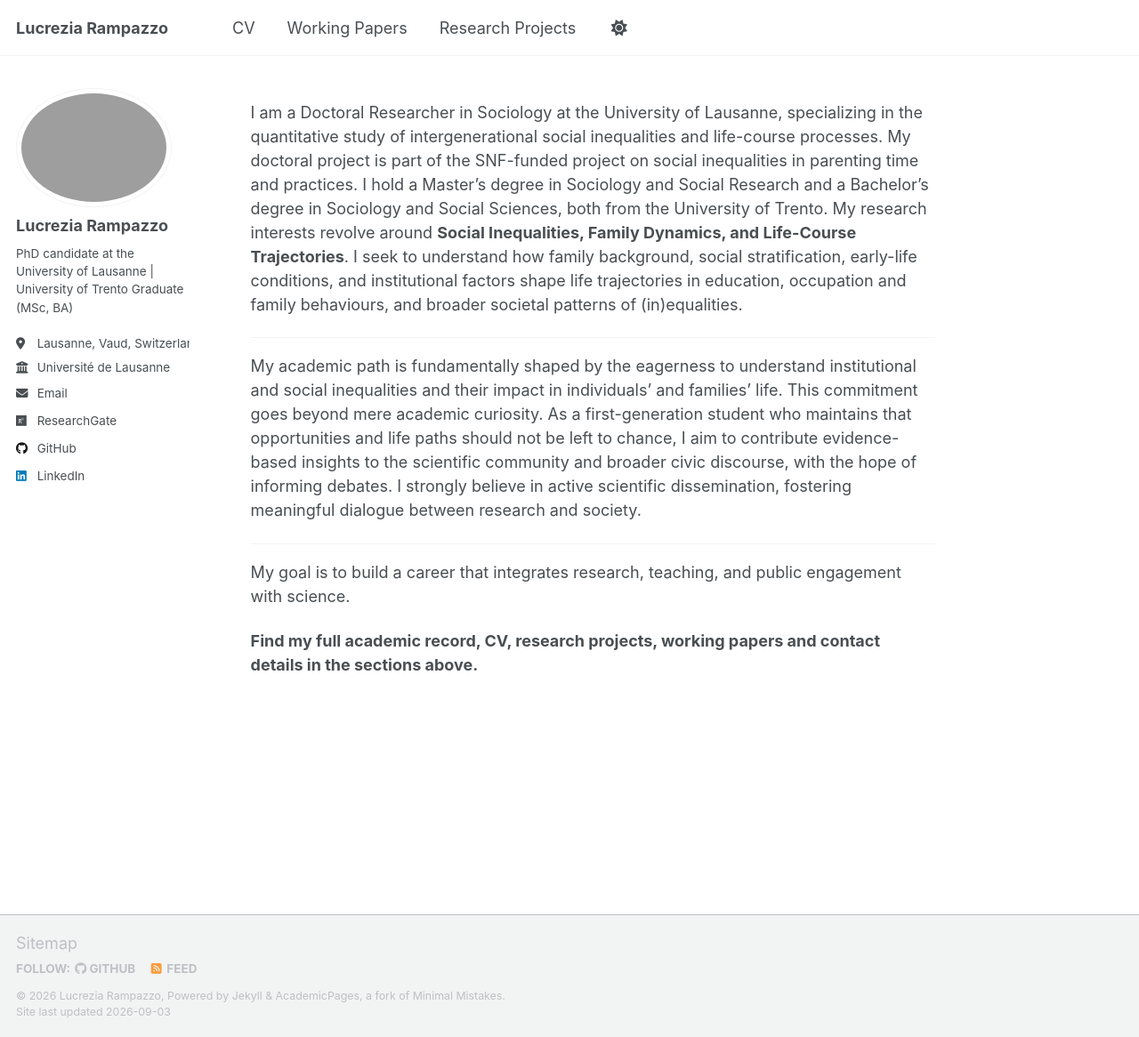
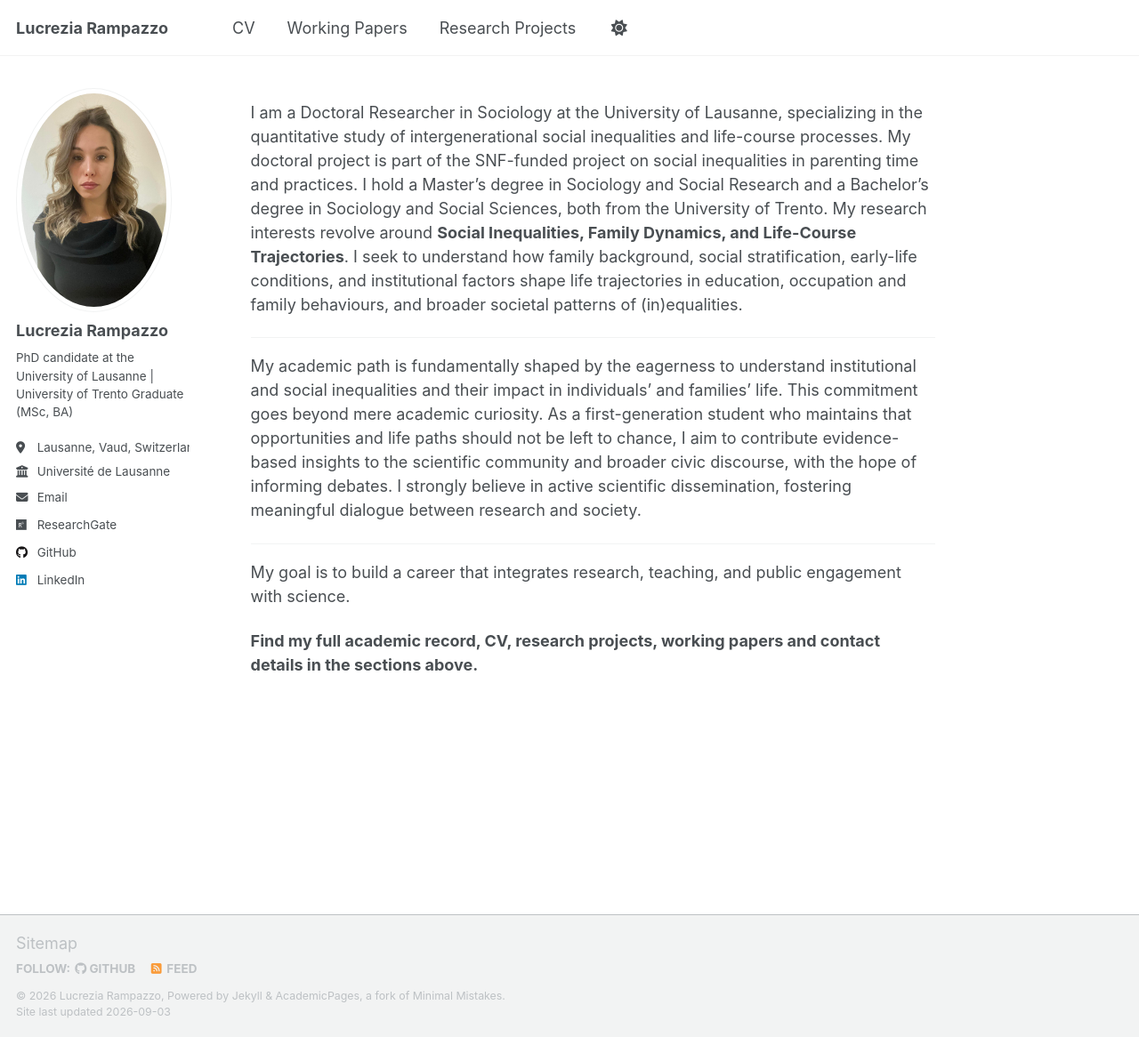
Before and after one commit to LucreziaRampazzo/lucreziarampazzo.github.io, a Jekyll site: the page built from _pages/about.md, in a window 1280 px wide and 1166 px high. Shown: the whole window at 89% size. Built offline with Jekyll 4.4.1, drawn with Linux system fonts in a browser that asks for light colours; a script that is not in the unit is left out.

Commit message:
Update _config.yml

```diff
--- a/_config.yml
+++ b/_config.yml
@@ -14,7 +14,7 @@ repository               : "LucreziaRampazzo/lucreziarampazzo.github.io"
 #               Additional customization can be done by editing /_includes/author-profile.html
 author:
   # Biographic information
-  avatar           : "foto_LR.png"
+  avatar           : "LUCREZIA-RAMPAZZO-Digital-ID-photo.jpeg"
   name             : "Lucrezia Rampazzo"
   pronouns         :  ""
   bio              : "PhD candidate at the University of Lausanne | University of Trento Graduate (MSc, BA)"
```
